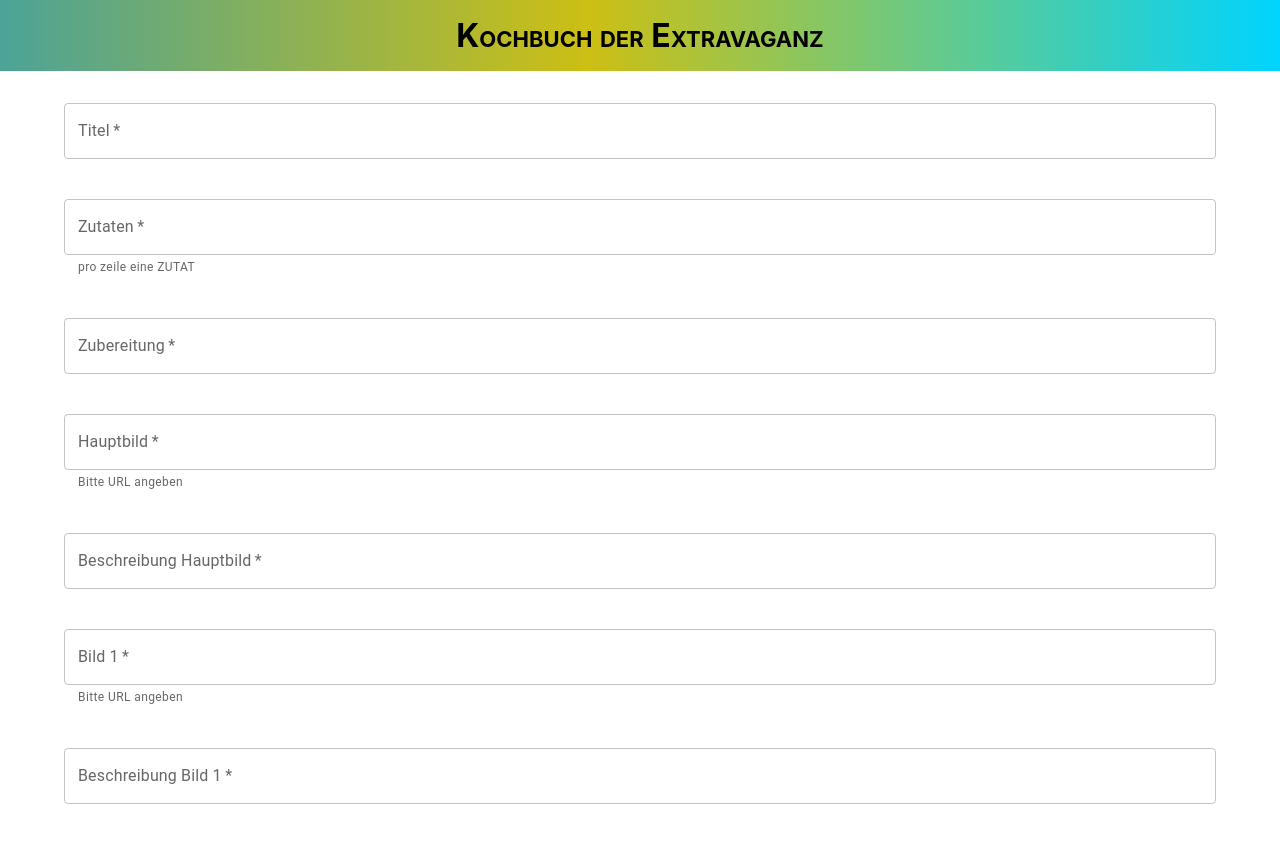
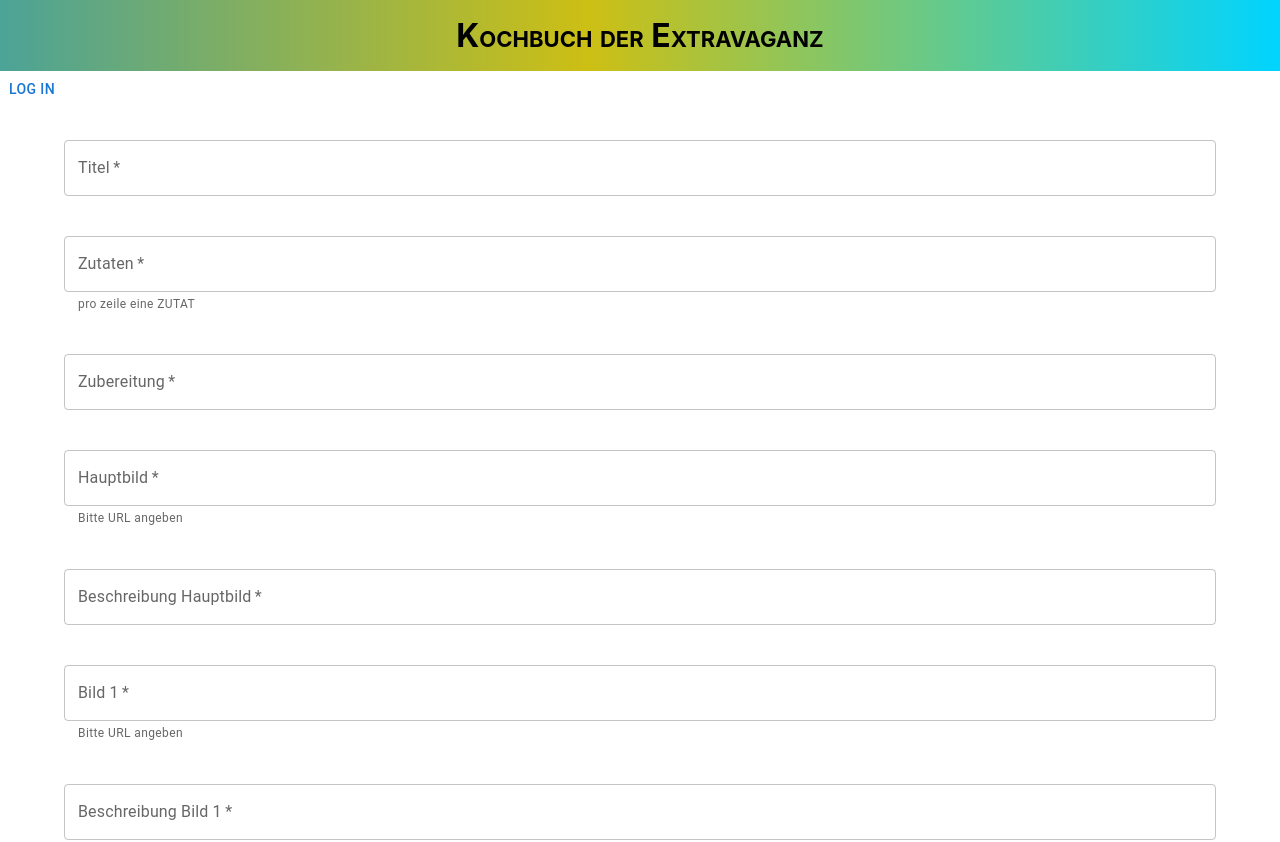
Before and after one commit to JoniJo06/cookbook-v2, a React (Create React App) app: page /create-recipe in a window 1280 px wide. Shown: the top 842 px of the page. Built offline with nearby package versions, Linux system fonts and the light colour scheme.

Commit message:
add admin

```diff
--- a/src/App.js
+++ b/src/App.js
@@ -2,6 +2,10 @@
 
 import NavigationDefinition from './Components/NavigationDefinition';
 import './index.css';
+import { useState } from 'react';
+import { Button } from '@mui/material';
+import Header from './Components/Header';
+import Footer from './Components/Footer';
 
 /* *** *** *** *** *** *** *** ***\
 |* In kompetenter Zusammenarbeit *|
@@ -12,9 +16,17 @@ import './index.css';
 \*** *** *** *** *** *** *** *** */
 
 function App() {
+	const [adminLogin, setAdminLogin] = useState();
 	return (
 		<div className='App'>
-			<NavigationDefinition />
+			<header>
+				<Header />
+			</header>
+			{!adminLogin ? <Button>Log in</Button> : <Button>Log out</Button>}
+			<NavigationDefinition adminLogin={adminLogin} />
+			<footer>
+				<Footer />
+			</footer>
 		</div>
 	);
 }
--- a/src/Components/CreateRecipe.jsx
+++ b/src/Components/CreateRecipe.jsx
@@ -1,26 +1,26 @@
-import "./../index.css";
-import Header from "./Header.jsx";
-import Footer from "./Footer";
-import { Container, TextField, Stack, Button } from "@mui/material";
-import axios from "axios";
-import { useState } from "react";
+/** @format */
+
+import './../index.css';
+import { Container, TextField, Stack, Button } from '@mui/material';
+import axios from 'axios';
+import { useState } from 'react';
 
 const CreateRecipe = () => {
 	const [values, setValues] = useState([
-    { id: "title", value: "" },
-    { id: "ingredients", value: "" },
-    { id: "instructions", value: "" },
-    { id: "home_picture", value: "" },
-    { id: "home_picture_alt", value: "" },
-    { id: "picture_one", value: "" },
-    { id: "picture_one_alt", value: "" },
-    { id: "picture_two", value: "" },
-    { id: "picture_two_alt", value: "" },
+		{ id: 'title', value: '' },
+		{ id: 'ingredients', value: '' },
+		{ id: 'instructions', value: '' },
+		{ id: 'home_picture', value: '' },
+		{ id: 'home_picture_alt', value: '' },
+		{ id: 'picture_one', value: '' },
+		{ id: 'picture_one_alt', value: '' },
+		{ id: 'picture_two', value: '' },
+		{ id: 'picture_two_alt', value: '' },
 	]);
 	const handleSubmit = (e) => {
 		e.preventDefault();
 		axios
-      .post("http://localhost:4001/recipes", {
+			.post('http://localhost:4001/recipes', {
 				title: values[0].value,
 				ingredients: values[1].value,
 				instructions: values[2].value,
@@ -31,7 +31,7 @@ const CreateRecipe = () => {
 				picture_two: values[7].value,
 				picture_two_alt: values[8].value,
 			})
-      .then((res) => alert("Rezept erfolgreich hinzugefügt"))
+			.then((res) => alert('Rezept erfolgreich hinzugefügt'))
 			.catch((err) => console.error(err));
 		for (let i = 0; i < values.length; i++) console.log(values[i].value);
 	};
@@ -47,107 +47,73 @@ const CreateRecipe = () => {
 	};
 	return (
 		<>
-      <header>
-        <Header />
-      </header>
-      <main className="CreateRecipe">
+			<main className='CreateRecipe'>
 				<Container>
 					<form onSubmit={handleSubmit}>
-            <Stack spacing={5} justifyContent="center">
-              <TextField
-                onChange={handleChange}
-                className="text"
-                color="secondary"
-                required
-                id="title"
-                label="Titel"
-                value={values[0].value}
-              />
+						<Stack spacing={5} justifyContent='center'>
+							<TextField onChange={handleChange} className='text' color='secondary' required id='title' label='Titel' value={values[0].value} />
 
 							<TextField
 								onChange={handleChange}
-                color="secondary"
+								color='secondary'
 								required
 								multiline
-                id="ingredients"
-                label="Zutaten"
-                helperText="pro zeile eine ZUTAT"
+								id='ingredients'
+								label='Zutaten'
+								helperText='pro zeile eine ZUTAT'
 								value={values[1].value}
 							/>
+							<TextField onChange={handleChange} color='secondary' required multiline id='instructions' label='Zubereitung' value={values[2].value} />
 							<TextField
 								onChange={handleChange}
-                color="secondary"
+								color='secondary'
 								required
-                multiline
-                id="instructions"
-                label="Zubereitung"
-                value={values[2].value}
-              />
-              <TextField
-                onChange={handleChange}
-                color="secondary"
-                required
-                id="home_picture"
-                label="Hauptbild"
-                helperText="Bitte URL angeben"
+								id='home_picture'
+								label='Hauptbild'
+								helperText='Bitte URL angeben'
 								value={values[3].value}
 							/>
 							<TextField
 								onChange={handleChange}
-                color="secondary"
+								color='secondary'
 								required
-                id="home_picture_alt"
-                label="Beschreibung Hauptbild"
+								id='home_picture_alt'
+								label='Beschreibung Hauptbild'
 								value={values[4].value}
 							/>
 							<TextField
 								onChange={handleChange}
-                color="secondary"
+								color='secondary'
 								required
-                id="picture_one"
-                label="Bild 1"
-                helperText="Bitte URL angeben"
+								id='picture_one'
+								label='Bild 1'
+								helperText='Bitte URL angeben'
 								value={values[5].value}
 							/>
 							<TextField
 								onChange={handleChange}
-                color="secondary"
+								color='secondary'
 								required
-                id="picture_one_alt"
-                label="Beschreibung Bild 1"
+								id='picture_one_alt'
+								label='Beschreibung Bild 1'
 								value={values[6].value}
 							/>
 							<TextField
 								onChange={handleChange}
-                color="secondary"
-                id="picture_two"
-                label="Bild 2"
-                helperText="Bitte URL angeben"
+								color='secondary'
+								id='picture_two'
+								label='Bild 2'
+								helperText='Bitte URL angeben'
 								value={values[7].value}
 							/>
-              <TextField
-                onChange={handleChange}
-                color="secondary"
-                id="picture_two_alt"
-                label="Beschreibung Bild 2"
-                value={values[8].value}
-              />
+							<TextField onChange={handleChange} color='secondary' id='picture_two_alt' label='Beschreibung Bild 2' value={values[8].value} />
 						</Stack>
-            <Button
-              style={{ margin: "2em 0" }}
-              variant="contained"
-              type="submit"
-              fullWidth
-              size="large"
-            >
+						<Button style={{ margin: '2em 0' }} variant='contained' type='submit' fullWidth size='large'>
 							Rezept hinzufügen
 						</Button>
 					</form>
 				</Container>
 			</main>
-      <footer>
-        <Footer />
-      </footer>
 		</>
 	);
 };
--- a/src/Components/HomePage.jsx
+++ b/src/Components/HomePage.jsx
@@ -1,14 +1,12 @@
 /** @format */
 
-import RecipeCard from "./RecipeCard";
-import { useState, useEffect } from "react";
-import { Grid, Box, Container, CircularProgress, Button } from "@mui/material";
-import Header from "./Header";
-import Footer from "./Footer";
-import axios from "axios";
-import { Link } from "react-router-dom";
+import RecipeCard from './RecipeCard';
+import { useState, useEffect } from 'react';
+import { Grid, Box, Container, CircularProgress, Button } from '@mui/material';
+import axios from 'axios';
+import { Link } from 'react-router-dom';
 
-import "./../index.css";
+import './../index.css';
 
 const HomePage = () => {
 	const [recipes, setRecipes] = useState([]);
@@ -26,13 +24,10 @@ const HomePage = () => {
 	}, []);
 	return (
 		<>
-      <header>
-        <Header />
-      </header>
-      <Container maxWidth="100%">
+			<Container maxWidth='100%'>
 				<main>
-          <Box sx={{ flexGrow: "1", margin: "2em 0" }}>
-            <Grid container spacing={5} justifyContent="center">
+					<Box sx={{ flexGrow: '1', margin: '2em 0' }}>
+						<Grid container spacing={5} justifyContent='center'>
 							{!isLoading ? (
 								recipes.map((recipe, i) => {
 									return (
@@ -48,14 +43,11 @@ const HomePage = () => {
 							)}
 						</Grid>
 					</Box>
-          <Link style={{textDecoration: 'none'}} to="create-recipe">
-            <Button  variant='contained'>Rezept hinzufügen</Button>
+					<Link style={{ textDecoration: 'none' }} to='create-recipe'>
+						<Button variant='contained'>Rezept hinzufügen</Button>
 					</Link>
 				</main>
 			</Container>
-      <footer>
-        <Footer />
-      </footer>
 		</>
 	);
 };
--- a/src/Components/Recipes.jsx
+++ b/src/Components/Recipes.jsx
@@ -1,12 +1,10 @@
 /** @format */
 
-import { useParams } from "react-router-dom";
-import { useState, useEffect } from "react";
-import { Container } from "@mui/material";
-import axios from "axios";
-import "./../index.css";
-import Footer from "./Footer";
-import Header from "./Header";
+import { useParams } from 'react-router-dom';
+import { useState, useEffect } from 'react';
+import { Container } from '@mui/material';
+import axios from 'axios';
+import './../index.css';
 
 const Recipes = () => {
 	const { id } = useParams();
@@ -28,40 +26,27 @@ const Recipes = () => {
 
 	return (
 		<>
-      <header>
-        <Header />
-      </header>
 			{!isLoading ? (
-        <Container maxWidth="100%" className="Recipes">
-          <h1 className="recipeHeader">{recipe.title}</h1>
-          <div className="imageContainer">
-            <img className="meal" src={recipe.picture_one} alt="#" />
-            {recipe.picture_two && (
-              <img className="meal" src={recipe.picture_two} alt="#" />
-            )}
+				<Container maxWidth='100%' className='Recipes'>
+					<h1 className='recipeHeader'>{recipe.title}</h1>
+					<div className='imageContainer'>
+						<img className='meal' src={recipe.picture_one} alt='#' />
+						{recipe.picture_two && <img className='meal' src={recipe.picture_two} alt='#' />}
 					</div>
 					<h3>Zutaten</h3>
-          {recipe.ingredients.split("\n").map((el, i) => {
+					{recipe.ingredients.split('\n').map((el, i) => {
 						// console.log(el)
 						return <p key={i}>{el}</p>;
 					})}
 
 					<h3> Zubereitung</h3>
-          {recipe.instructions.split("\n").map((el, i) => {
-            return (
-              <div
-                key={i}
-                dangerouslySetInnerHTML={{ __html: el + "<br/>" }}
-              ></div>
-            );
+					{recipe.instructions.split('\n').map((el, i) => {
+						return <div key={i} dangerouslySetInnerHTML={{ __html: el + '<br/>' }}></div>;
 					})}
 				</Container>
 			) : (
-        "loading..."
+				'loading...'
 			)}
-      <footer>
-        <Footer />
-      </footer>
 		</>
 	);
 };
```
Also changed, not shown: 1 other file (tests, documents, lock files or other folders). Lines whose indentation alone changed are shown as unchanged.
